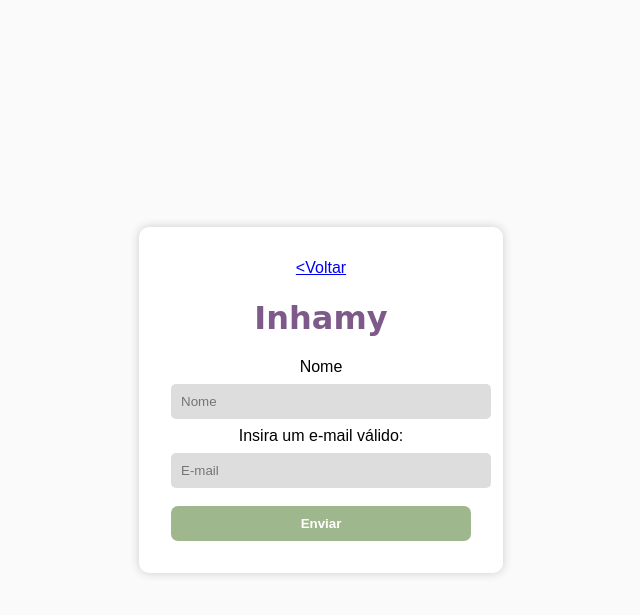
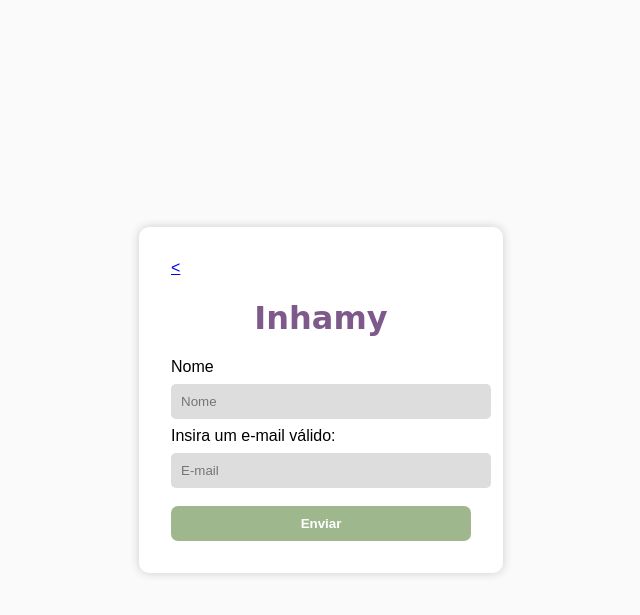
Before and after one commit to gabriel-sperandio/sistema_de_pedidos, a PHP site: page /esqueceu_cod.php in a window 1280 px wide. Shown: the top 615 px of the page, without its empty margins (319-959 px from the left). Run offline with PHP 8.4, Linux system fonts and the light colour scheme.

Commit message:
modified:   assets/css/esqueceu_cod.css 	modified:   esqueceu_cod.php

```diff
--- a/assets/css/esqueceu_cod.css
+++ b/assets/css/esqueceu_cod.css
@@ -9,12 +9,15 @@ body {
 }
 
 .container {
-  text-align: center;
   background: white;
   padding: 2em;
   border-radius: 10px;
   box-shadow: 0 0 10px #ccc;
   width: 300px;
+}
+
+h1 {
+  text-align: center;
 }
 
 label {
--- a/esqueceu_cod.php
+++ b/esqueceu_cod.php
@@ -11,7 +11,7 @@
 <body>
 
     <div class="container">
-        <a href="login.php">&lt;Voltar</a>
+        <a href="login.php">&lt;</a>
         <h1 class="logo">Inhamy</h1>
 
 
```
